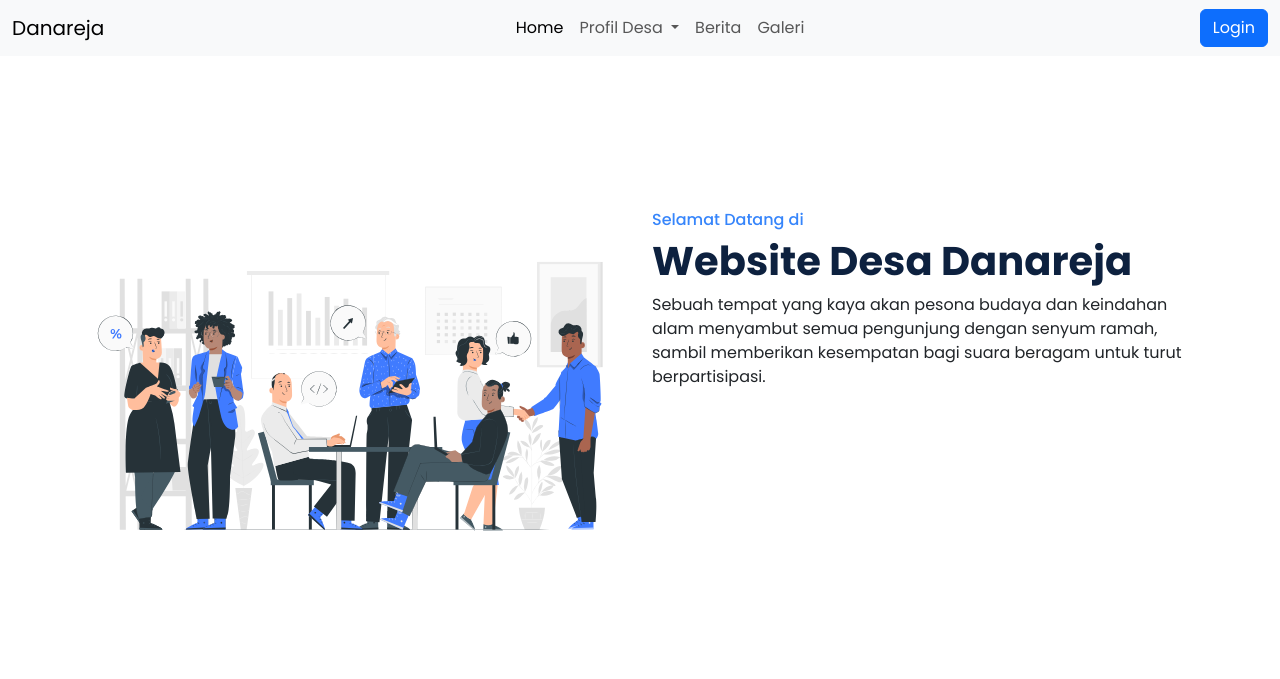
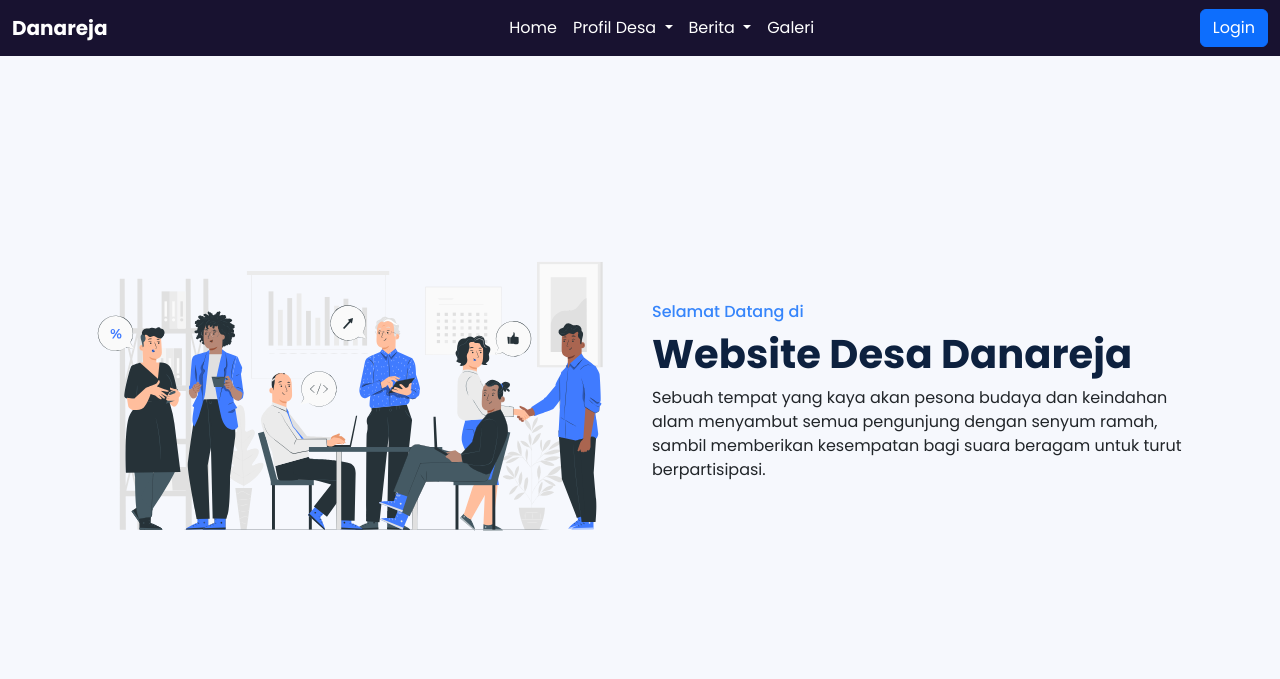
Before and after one commit to fardanmaulaazizi/Website-Desa-Danareja, a PHP site: page / in a window 1280 px wide. Shown: the top 679 px of the page. Run offline with PHP 8.4, Linux system fonts and the light colour scheme; some libraries are stand-ins or nearby versions.

Commit message:
Ubah warna

```diff
--- a/index.html
+++ b/index.html
@@ -19,20 +19,20 @@
     <!-- Bootstrap icons -->
     <link rel="stylesheet" href="https://cdn.jsdelivr.net/npm/bootstrap-icons@1.10.5/font/bootstrap-icons.css">
   </head>
-  <body>
-    <nav class="navbar navbar-expand-sm bg-body-tertiary fixed-top">
+  <body class="bg-warna-1">
+    <nav class="navbar navbar-expand-sm bg-warna-2 fixed-top">
       <div class="container-fluid">
-        <a class="navbar-brand" href="#">Danareja</a>
+        <a class="navbar-brand fw-bold text-white" href="#">Danareja</a>
         <button class="navbar-toggler" type="button" data-bs-toggle="collapse" data-bs-target="#navbarScroll" aria-controls="navbarScroll" aria-expanded="false" aria-label="Toggle navigation">
           <span class="navbar-toggler-icon"></span>
         </button>
         <div class="collapse navbar-collapse" id="navbarScroll">
           <ul class="navbar-nav mx-auto my-2 my-lg-0 navbar-nav-scroll" style="--bs-scroll-height: 100px;">
             <li class="nav-item">
-              <a class="nav-link active" aria-current="page" href="#">Home</a>
+              <a class="nav-link text-white active" aria-current="page" href="#">Home</a>
             </li>
-            <li class="nav-item dropdown">
-              <a class="nav-link dropdown-toggle" href="#" role="button" data-bs-toggle="dropdown" aria-expanded="false">
+            <li class="nav-item text-white dropdown">
+              <a class="nav-link dropdown-toggle text-white" href="#" role="button" data-bs-toggle="dropdown" aria-expanded="false">
                 Profil Desa
               </a>
               <ul class="dropdown-menu">
@@ -41,15 +41,21 @@
                 <li><a class="dropdown-item" href="#">Perangkat Desa</a></li>
               </ul>
             </li>
-            <li class="nav-item">
-              <a class="nav-link" aria-current="page" href="#">Berita</a>
+            <li class="nav-item dropdown">
+              <a class="nav-link dropdown-toggle text-white" href="#" role="button" data-bs-toggle="dropdown" aria-expanded="false">
+                Berita
+              </a>
+              <ul class="dropdown-menu">
+                <li><a class="dropdown-item" href="#">Pengumuman</a></li>
+                <li><a class="dropdown-item" href="#">Agenda</a></li>
+              </ul>
             </li>
             <li class="nav-item">
-              <a class="nav-link" aria-current="page" href="#">Galeri</a>
+              <a class="nav-link text-white" aria-current="page" href="#">Galeri</a>
             </li>
           </ul>
           <form class="d-flex" role="search">
-            <button class="btn btn-primary borde" type="submit">Login</button>
+            <button class="btn btn-primary roundeed" type="submit">Login</button>
           </form>
         </div>
       </div>
@@ -58,10 +64,12 @@
     <section id="hero" class="px-5">
       <div class="container vh-100 d-flex align-items-center">
         <div class="row">
-          <div class="col-md-6">
-            <h4 class="fs-6 mb-2 text-warna-3">Selamat Datang di</h3>
-            <h1 class="fw-bold mb-2 text-warna-2 fs-1">Website Desa Danareja</h1>
-            <p>Sebuah tempat yang kaya akan pesona budaya dan keindahan alam menyambut semua pengunjung dengan senyum ramah, sambil memberikan kesempatan bagi suara beragam untuk turut berpartisipasi.</p>
+          <div class="col-md-6 d-flex align-items-center">
+            <div class="penjelasan-desa">
+              <h4 class="fs-6 mb-2 text-warna-3">Selamat Datang di</h3>
+              <h1 class="fw-bold mb-2 text-warna-2 fs-1">Website Desa Danareja</h1>
+              <p>Sebuah tempat yang kaya akan pesona budaya dan keindahan alam menyambut semua pengunjung dengan senyum ramah, sambil memberikan kesempatan bagi suara beragam untuk turut berpartisipasi.</p>
+            </div>
           </div>
           <div class="col-md-6 mb-3 order-md-first">
             <img src="hero.svg" width="100%" alt="">
@@ -127,7 +135,7 @@
     </section>
     <!-- Akhir Pengumuman -->
     <!-- Agenda -->
-    <section class="px-5 mb-5">
+    <section class="px-5 mt-5 mb-5">
       <div class="container">
         <div class="row mb-4">
           <div class="col-12">
@@ -154,7 +162,7 @@
     <!-- Akhir Agenda -->
 
     <!-- Info Desa -->
-    <section class="px-5 mb-5">
+    <section class="px-5 mt-5 mb-5">
       <div class="container">
         <div class="row mb-4">
           <div class="col-12">
@@ -163,7 +171,7 @@
         </div>
         <div class="row">
           <div class="col-md-8 mb-4 mb-md-0">
-            <iframe src="https://www.google.com/maps/embed?pb=!1m18!1m12!1m3!1d31675.014298499183!2d109.12858337702987!3d-7.082243408364462!2m3!1f0!2f0!3f0!3m2!1i1024!2i768!4f13.1!3m3!1m2!1s0x2e6f94f080d9d259%3A0x54c1271edbeb349c!2sDanareja%2C%20Kec.%20Balapulang%2C%20Kabupaten%20Tegal%2C%20Jawa%20Tengah!5e0!3m2!1sid!2sid!4v1689562118298!5m2!1sid!2sid" width="100%" height="300px" style="border:0;" allowfullscreen="" loading="lazy" referrerpolicy="no-referrer-when-downgrade" c></iframe>
+            <iframe src="https://www.google.com/maps/embed?pb=!1m18!1m12!1m3!1d31675.014298499183!2d109.12858337702987!3d-7.082243408364462!2m3!1f0!2f0!3f0!3m2!1i1024!2i768!4f13.1!3m3!1m2!1s0x2e6f94f080d9d259%3A0x54c1271edbeb349c!2sDanareja%2C%20Kec.%20Balapulang%2C%20Kabupaten%20Tegal%2C%20Jawa%20Tengah!5e0!3m2!1sid!2sid!4v1689562118298!5m2!1sid!2sid" width="100%" height="500" style="border:0;" allowfullscreen="" loading="lazy" referrerpolicy="no-referrer-when-downgrade" c></iframe>
           </div>
           <div class="col-md-4">
             <h6>Statistik Penduduk</h6>
@@ -213,7 +221,28 @@
     <!-- Akhir Info Desa -->
 
     <!-- Footer -->
+    <section class="bg-warna-2 text-white">
+      <div class="container py-5">
+        <div class="row">
+          <div class="col-md-6">
+            <h6 class="fw-bold">Balai Desa Danareja</h6>
+            <iframe src="https://www.google.com/maps/embed?pb=!1m18!1m12!1m3!1d3959.3600929215113!2d109.1551794!3d-7.0841876!2m3!1f0!2f0!3f0!3m2!1i1024!2i768!4f13.1!3m3!1m2!1s0x2e6f94efabe1eb31%3A0x35df7c0d6220bbb3!2sBalai%20Desa%20Danareja!5e0!3m2!1sid!2sid!4v1689748616622!5m2!1sid!2sid" width="100%" height="350" style="border:0;" allowfullscreen="" loading="lazy" referrerpolicy="no-referrer-when-downgrade"></iframe>
+          </div>
+          <div class="col-md-6 mt-3 mt-md-0">
+            <h6 class="fw-bold">Kontak Kami</h6>
+            <p>Ciranggem, Danareja, Kec. Balapulang, Kabupaten Tegal, Jawa Tengah 52464</p>
+          </div>
+        </div>
+        <div class="row">
+          <div class="col-12">
+            <hr>
+            <h6 class="text-center">Copyright © 2023 All rights reserved.</h6>
+          </div>
+        </div>
+      </div>
+    </section>
     <!-- Akhir Footer -->
+
     <!-- Statistik Penduduk -->
     <script>
       var xValues = ["Laki-laki", "Perempuan"];
--- a/style.css
+++ b/style.css
@@ -1,5 +1,13 @@
 *{
     font-family: 'Poppins', sans-serif;
+}
+
+.bg-warna-1{
+    background-color: #f6f8fd;
+}
+
+.bg-warna-2{
+    background-color: #181230;
 }
 .text-warna-1 {
 
```
